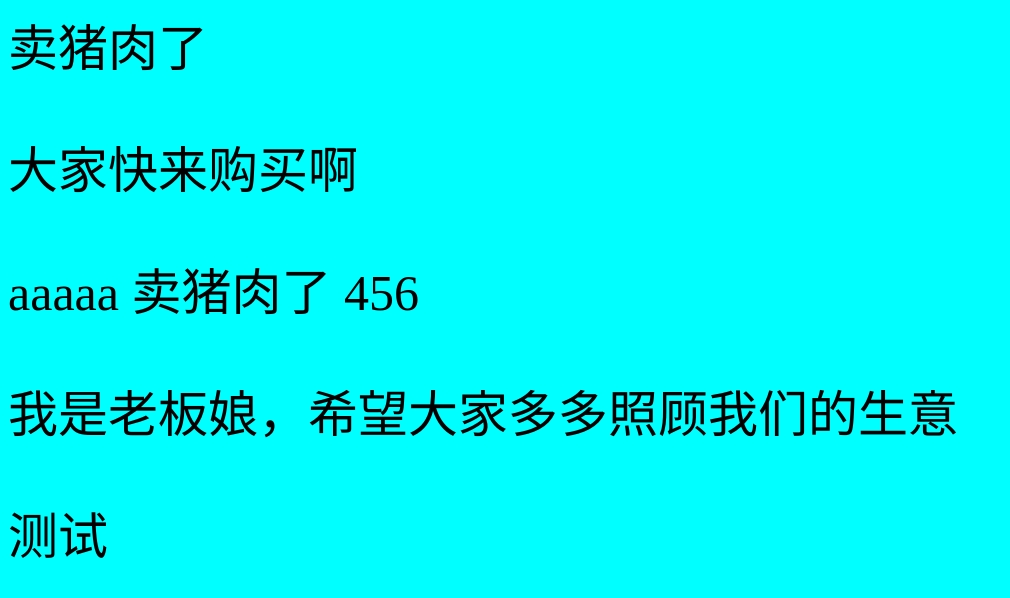
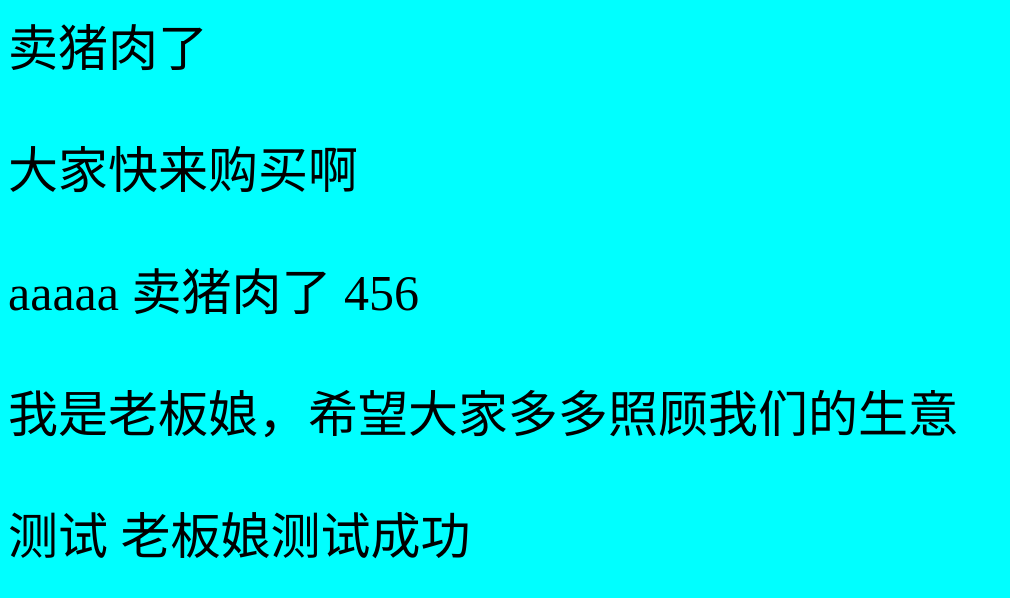
Before and after one commit to frankqiang/.git-demo-01, a plain HTML site: page index.html in a window 1280 px wide. Shown: the whole page, without its empty margins (0-1010 px from the left). Drawn offline with Linux system fonts and the light colour scheme.

Commit message:
我是老板娘最后一次测试

```diff
--- a/index.html
+++ b/index.html
@@ -20,7 +20,7 @@
     aaaaa 卖猪肉了
     <img src="老板娘的美照" alt="">456
     <p>我是老板娘，希望大家多多照顾我们的生意</p>
-    测试
+    测试 老板娘测试成功
 </body>
 
 </html>
```
